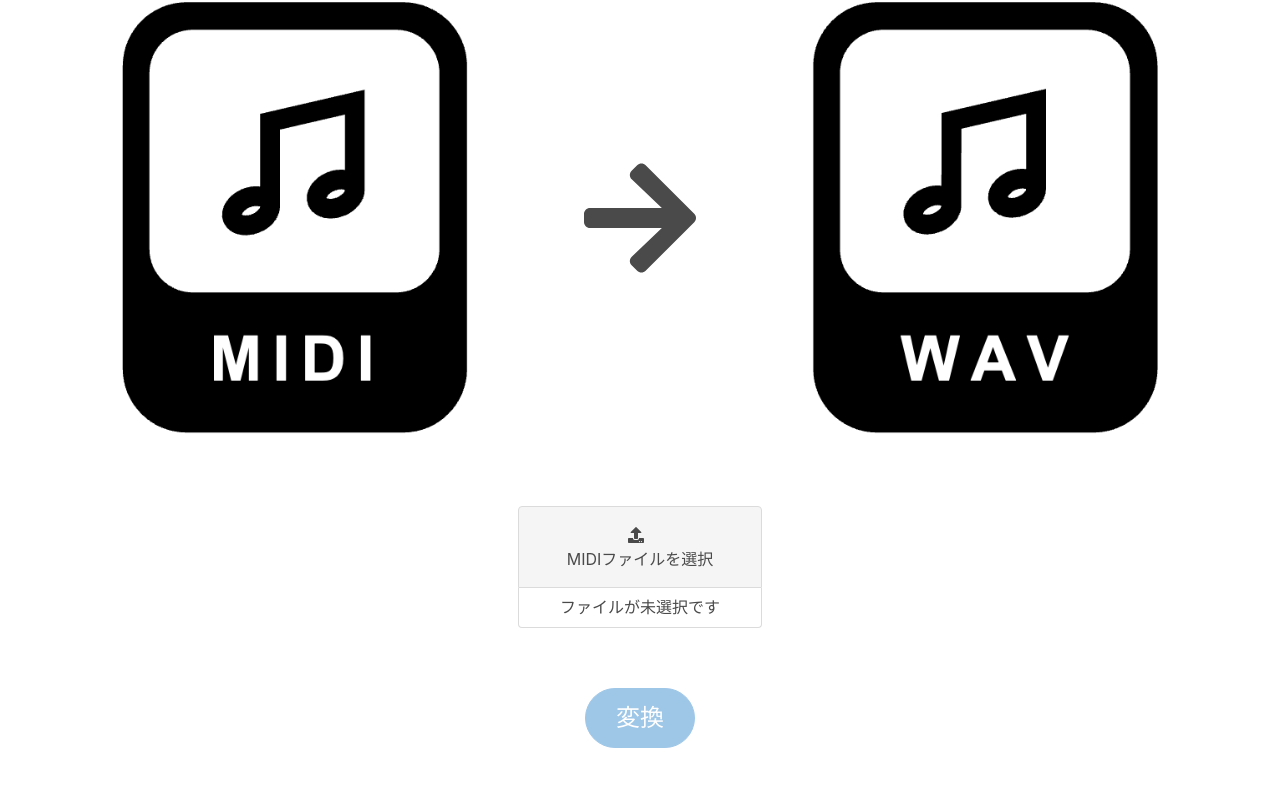
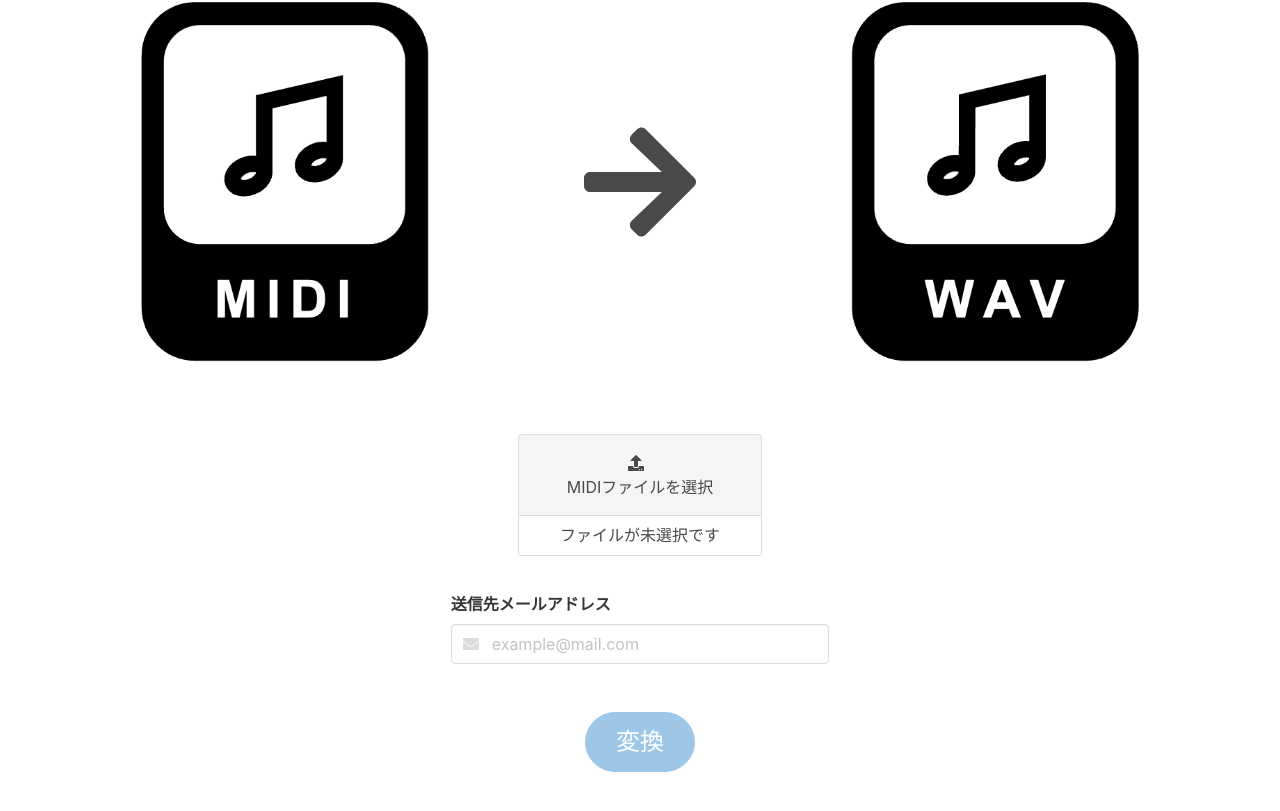
Before and after one commit to FugaTakata/geekten-app, a React (Create React App) app: page / in a window 1280 px wide. Shown: the part 349-1160 px from the top of the page. Built offline with nearby package versions, Linux system fonts and the light colour scheme.

Commit message:
add email

```diff
--- a/src/pages/Home.jsx
+++ b/src/pages/Home.jsx
@@ -7,19 +7,26 @@ import WavIcon from "../images/wav_icon.png";
 import Title from "../images/title_logo.png";
 
 import { FontAwesomeIcon } from "@fortawesome/react-fontawesome";
-import { faArrowRight, faUpload } from "@fortawesome/free-solid-svg-icons";
+import {
+  faArrowRight,
+  faUpload,
+  faEnvelope,
+} from "@fortawesome/free-solid-svg-icons";
 
 const Home = () => {
   const [midi, setMidi] = useState(null);
   const [uploadFileName, setUploadFileName] = useState("ファイルが未選択です");
   const [downloadFileName, setDownloadFileName] = useState("");
   const [downloadUrl, setDownloadUrl] = useState("");
+  const [successMessage, setSuccessMessage] = useState("");
   const [errorMessage, setErrorMessage] = useState("");
   const [isLoading, setIsLoading] = useState(false);
   const [mp3Data, setMp3Data] = useState(null);
+  const [email, setEmail] = useState("");
+
   const iconStyle = { fontSize: "10vw" };
 
-  const handleChange = (e) => {
+  const handleChangeFile = (e) => {
     const file = e.target.files[0];
 
     if (file) {
@@ -28,6 +35,7 @@ const Home = () => {
     }
   };
 
+  let res;
   const handleSubmit = async (e) => {
     e.preventDefault();
     if (
@@ -41,20 +49,38 @@ const Home = () => {
       setIsLoading(false);
       return;
     }
+    try {
+      if (
+        !email.match(
+          /^[a-zA-Z0-9.!#$%&'*+/=?^_`{|}~-]+@[a-zA-Z0-9-]+(?:\.[a-zA-Z0-9-]+)*$/
+        ) &&
+        email !== ""
+      ) {
+        setErrorMessage("有効なメールアドレスを入力してください。");
+        return;
+      }
 
       const formData = new FormData();
       formData.append("midi", midi);
+      if (email === "") {
+        formData.append("email", null);
+        console.log("ok");
+      } else {
+        formData.append("email", email);
+      }
 
-    let res;
-    try {
       res = await fetch(API_ENDPOINT, {
         method: "POST",
         body: formData,
       });
+
       if (!res.ok) {
         setErrorMessage("変換に失敗しました、ごめんなさい。");
         return;
-      }
+      } else if (email !== "") {
+        setSuccessMessage("生成結果の送信をお待ちください。");
+        resetFormState();
+      } else {
         const blob = await res.blob();
         const reader = new FileReader();
 
@@ -68,6 +94,7 @@ const Home = () => {
           console.error(err);
           setErrorMessage("変換に失敗しました、ごめんなさい。");
         };
+      }
     } catch (error) {
       setErrorMessage("変換に失敗しました、ごめんなさい。");
       return;
@@ -76,14 +103,14 @@ const Home = () => {
     }
   };
 
-  const handleReset = () => {
+  const resetFormState = () => {
     setMidi(null);
     setUploadFileName("ファイルが未選択です");
     setDownloadFileName("");
     setDownloadUrl("");
-    // setErrorMessage("");
     setIsLoading(false);
     setMp3Data(null);
+    setEmail("");
   };
 
   const getValidFileName = (input) => {
@@ -91,6 +118,10 @@ const Home = () => {
       (input.replaceAll(".", "") ? input.replaceAll(".", "") : "zettai_onkan") +
       ".wav"
     );
+  };
+
+  const handleChangeEmail = (e) => {
+    setEmail(e.target.value);
   };
 
   return (
@@ -112,6 +143,19 @@ const Home = () => {
           onClick={() => setErrorMessage("")}
         /> */}
       </div>
+      <div className={`modal ${successMessage ? "is-active" : ""}`}>
+        <div
+          className="modal-background"
+          onClick={() => setSuccessMessage("")}
+        />
+        <div className="modal-content" onClick={() => setSuccessMessage("")}>
+          <div className="notification is-success">{successMessage}</div>
+        </div>
+        {/* <button
+          className="modal-close is-large"
+          onClick={() => setErrorMessage("")}
+        /> */}
+      </div>
 
       <div className="hero is-small pt-6">
         <div className="hero-body has-text-centered">
@@ -125,10 +169,10 @@ const Home = () => {
       <div className="section">
         <div className="container py-6">
           <div className="is-flex is-justify-content-space-around is-align-items-center">
-            <img src={MidiIcon} width="30%" alt="midiファイルのアイコン" />
+            <img src={MidiIcon} width="25%" alt="midiファイルのアイコン" />
             <FontAwesomeIcon icon={faArrowRight} style={iconStyle} />
             {/* <img src={Mp3Icon} width="30%" alt="mp3ファイルのアイコン" /> */}
-            <img src={WavIcon} width="30%" alt="wavファイルのアイコン" />
+            <img src={WavIcon} width="25%" alt="wavファイルのアイコン" />
           </div>
         </div>
 
@@ -171,7 +215,7 @@ const Home = () => {
                 <div className="field py-6 has-text-centered">
                   <button
                     className="button is-info is-large is-rounded"
-                    onClick={handleReset}
+                    onClick={resetFormState}
                   >
                     続けて変換
                   </button>
@@ -182,13 +226,13 @@ const Home = () => {
             return (
               <form className="has-text-centered" onSubmit={handleSubmit}>
                 <div className="field py-5">
-                  <div className="file is-centered is-boxed  has-name">
+                  <div className="file is-centered is-boxed has-name">
                     <label className="file-label">
                       <input
                         className="file-input"
                         type="file"
                         name="resume"
-                        onChange={handleChange}
+                        onChange={handleChangeFile}
                         accept="audio/midi, audio/x-midi"
                       />
                       <span className="file-cta">
@@ -199,6 +243,26 @@ const Home = () => {
                       </span>
                       <span className="file-name">{uploadFileName}</span>
                     </label>
+                  </div>
+                </div>
+                <div className="columns is-centered">
+                  <div className="column is-4">
+                    <div className="field is-one-quarter">
+                      <label className="label has-text-left">
+                        送信先メールアドレス
+                      </label>
+                      <div className="control has-icons-left">
+                        <input
+                          className="input"
+                          placeholder="example@mail.com"
+                          onChange={handleChangeEmail}
+                          value={email}
+                        />
+                        <span className="icon is-small is-left">
+                          <FontAwesomeIcon icon={faEnvelope} />
+                        </span>
+                      </div>
+                    </div>
                   </div>
                 </div>
                 <div className="field py-5">
```
Lines whose indentation alone changed are shown as unchanged.
